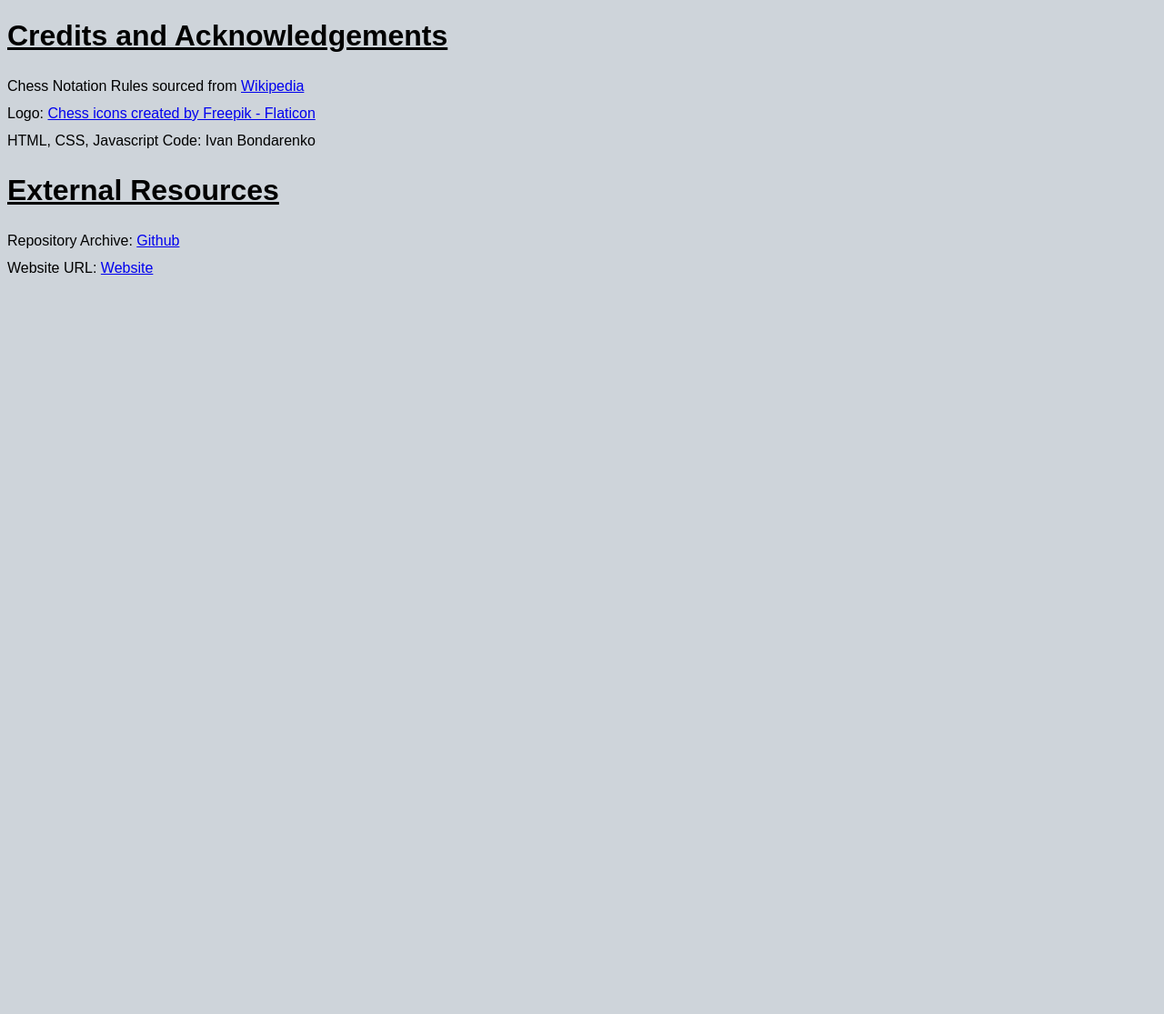
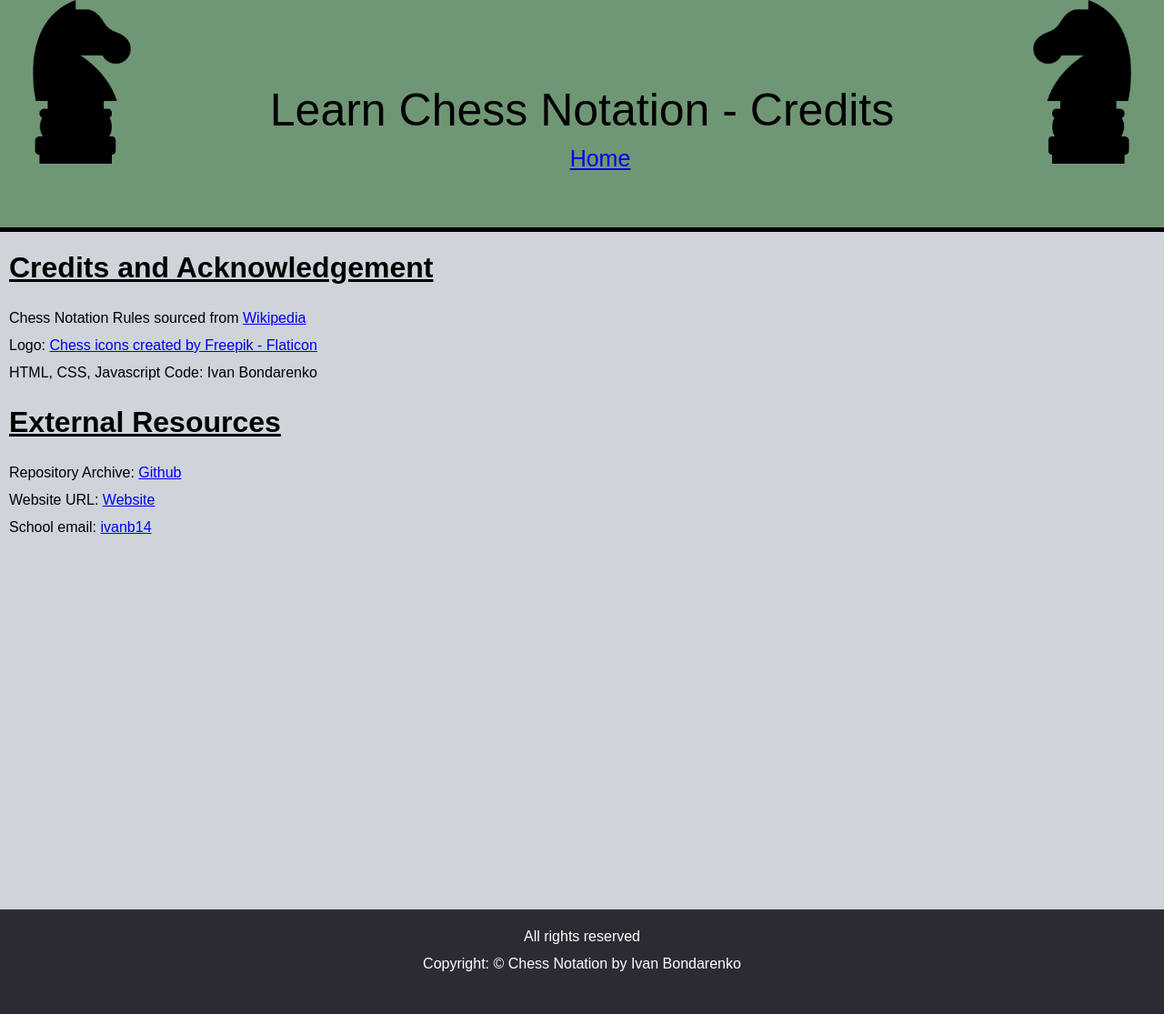
Before and after one commit to IvanButBetter/ChessNotation, a plain HTML site: page credits.html in a window 1280 px wide. Shown: the whole page at 91% size. Before the commit the page ends 800 px from the top, so only its background shows below. Drawn offline with Linux system fonts and the light colour scheme.

Commit message:
Update credits.html

```diff
--- a/credits.html
+++ b/credits.html
@@ -1,27 +1,121 @@
-<!doctype html>
+<!DOCTYPE html>
 <html>
 <head>
-<meta charset="utf-8">
-<title>Credits and Acknowledgements</title>
-<link rel="icon" type="images/x-icon" href="images/knightlogo.png">
+    <meta charset="utf-8">
+    <title>Chess Notation Generator</title>
+	<link rel="icon" type="images/x-icon" href="images/knightlogo.png">
+</head>
 <style>
+	@charset "utf-8";
+/* CSS Document */
+html,
+body {
+	margin: 0;
+	}
+
+.Banner {
+	position: relative;
+	top: 0px;
+	left: auto;
+	right: auto;
+	background-color: #709775;
+	width: 100%;
+	border: none;
+	border-bottom: 5px solid black;
+	height: 250px;
+	}
+.BannerContent {
+	width: 100%;
+	margin: auto;
+	padding: 0px;
+	border: #709775 10px;
+	font-family: Arial, Helvatica, Calibri;
+	font-size: 50px;
+	list-style-type: none;
+	}
+.contacts {
+	position: relative;
+
+}
+ul {
+	margin: 10px;
+	list-style-type: none;
+	text-align: center;
+	position: relative;
+	top: -100px;
+	font-size: 25px;
+}
+.body {
+	margin: 0;
+	height: 100px;
+	width: auto;
+
+}
 h1 {
 	font-family: Arial, Helvatica, Calibri;
 	text-decoration: underline;
+	padding-left: 10px;
+}
+.titles {
+	position: relative;
+	top: -100px;
+	text-align: center;
+}
+#legal {
+	position: absolute;
+	top: 1000px;
+	left: auto;
+	right: auto;
+	bottom: 0px;
+	background-color: darkslategray;
+	width: 100%;
+	border: none;
+}
+.content {
+	font-family: Arial, Helvatica, Calibri;
+	text-align: center;
+	padding-bottom: 30px;
+	background-color: #2b2b33;
+	padding-top: 5px;
+	text-decoration: bold;
+}
+
+.content p {
+	color: #ffffff;
+}
+
+html {
+	background-color: #CED4DA
 }
 p {
 	font-family: Arial, Helvatica, Calibri;
 	line-height: 30px;
+	margin: 10px;
 }
-	html {
-		background-color: #CED4DA
-	}
-
-	</style>
-</head>
-
+.BannerContent2 {
+	position: absolute;
+	top: 0px;
+	right: 0px;
+}
+</style>
 <body>
-<h1> Credits and Acknowledgements </h1>
+	<div class="Banner">
+		<div class="BannerContent">
+			<img src="images/knightlogo.png" alt="Chess Knight Logo" style="width:180px;height:180px">
+			<div class="BannerContent2">
+				<img src="images/knightflip2.png" alt="Chess Knight Logo Flipped" style="width:180px;height:180px">
+			</div>
+			<div class="titles">
+				<center>Learn Chess Notation - Credits</center>
+			</div>
+			<div class="contacts">
+				<ul>
+					<li><a href="index.html">Home</a></li>
+				</ul>
+			</div>
+		</div>
+	</div>
+<h1>Credits and Acknowledgement</h1>
 <p> Chess Notation Rules sourced from <a href="https://en.wikipedia.org/wiki/Chess_notation" target="_blank">Wikipedia</a><br>
 	Logo:
 	<a href="https://www.flaticon.com/free-icons/chess" title="chess icons" target="_blank">Chess icons created by Freepik - Flaticon</a><br>
@@ -30,7 +124,17 @@ p {
 <h1> External Resources</h1>
 <p>
 	Repository Archive: <a href="https://github.com/IvanButBetter/ChessNotation" target="_blank">Github</a><br>
-	Website URL: <a href="https://ivanbutbetter.github.io/ChessNotation/" target="_blank">Website</a>
+	Website URL: <a href="https://ivanbutbetter.github.io/ChessNotation/" target="_blank">Website</a> <br>
+	School email: <a href="mailto:ivanb14@learn.cssd.ab.ca">ivanb14</a><br>
 </p>
+	<div id="legal">
+		<div class="content">
+			<p>
+				All rights reserved<br>
+				Copyright:
+				© Chess Notation by Ivan Bondarenko<br>
+			</p>
+		</div>
+	</div>
 </body>
 </html>
```
